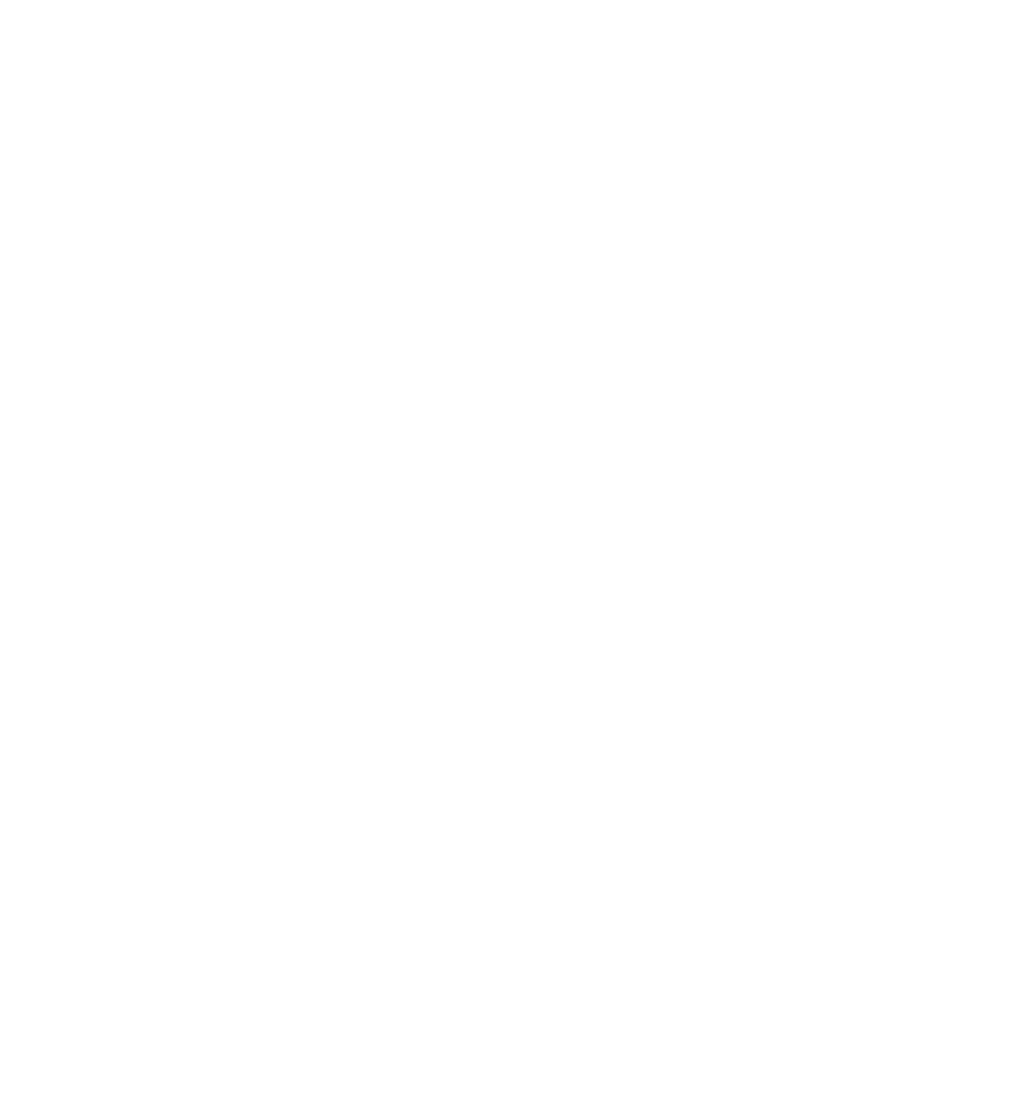
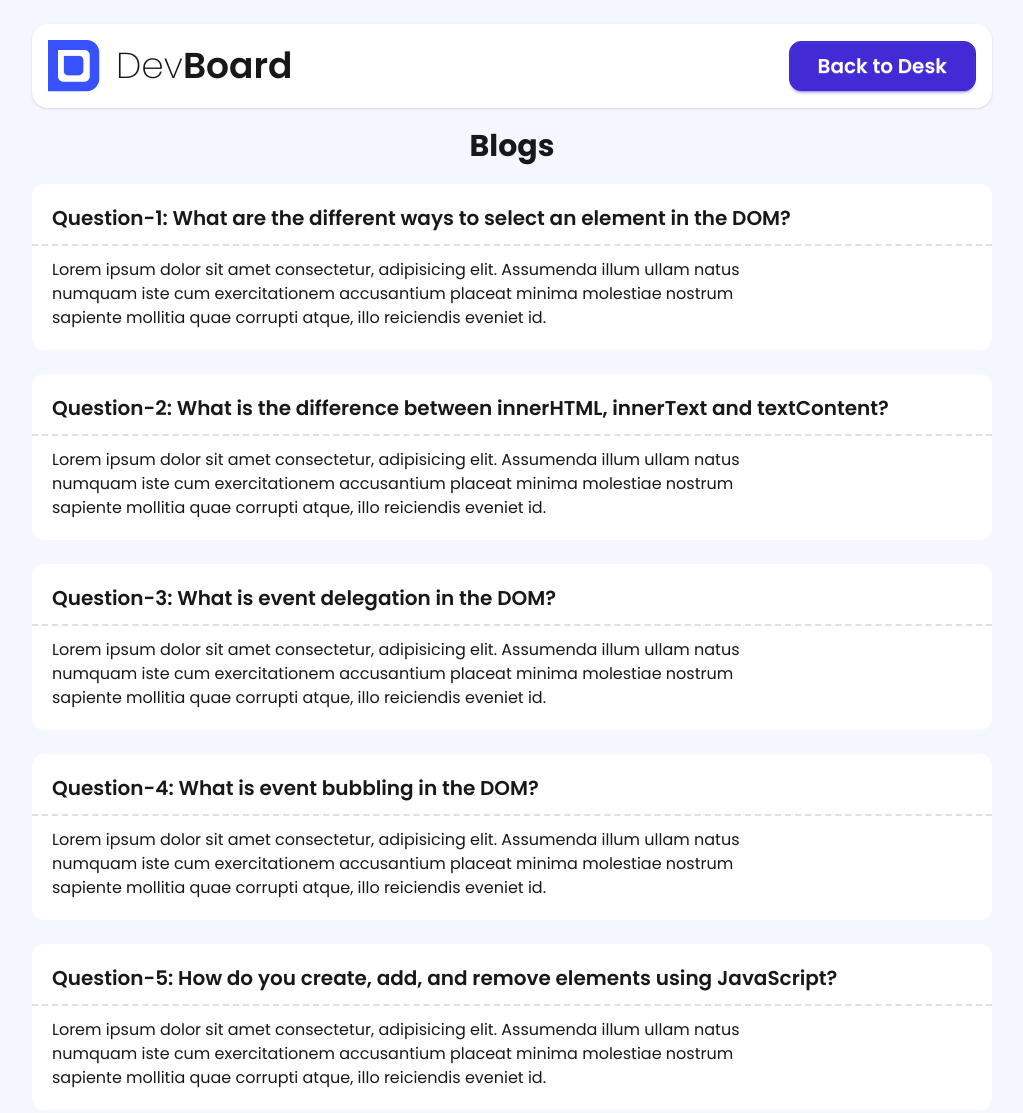
Before and after one commit to shahariarshawon/programming-hero-assignment-5, a plain HTML site: page blog.html in a window 1280 px wide. Shown: the whole page, without its empty margins (128-1151 px from the left). Before the commit the page ends 800 px from the top, so only its background shows below. Drawn offline with nearby package versions, Linux system fonts and the light colour scheme.

Commit message:
completed the design section

```diff
--- a/blog.html
+++ b/blog.html
@@ -8,9 +8,62 @@
          <script src="https://cdn.jsdelivr.net/npm/@tailwindcss/browser@4"></script>
          <!-- css connection -->
           <link rel="stylesheet" href="style/style.css">
+          <!-- favicon -->
+           <link rel="shortcut icon" href="assets/favivon.png" type="image/x-icon">
+           <!-- poppins font connection -->
+           <link rel="preconnect" href="https://fonts.googleapis.com">
+           <link rel="preconnect" href="https://fonts.gstatic.com" crossorigin>
+           <link href="https://fonts.googleapis.com/css2?family=Poppins:ital,wght@0,100;0,200;0,300;0,400;0,500;0,600;0,700;0,800;0,900;1,100;1,200;1,300;1,400;1,500;1,600;1,700;1,800;1,900&display=swap" rel="stylesheet">
         <title>Dev Board</title>
     </head>
-<body>
+<body class="poppins bg-[#F4F7FF] min-h-screen px-40 pb-16">
+    <header class="  ">
+        <nav class="pt-6">
+            <div class="navbar bg-base-100 shadow-sm flex justify-between rounded-2xl p-4">
+                <div class="flex items-center gap-4">
+                    <img  src="assets/logo.png" alt="">
+                <div class="">
+                  <a class="link no-underline text-4xl"><p><span class="font-extralight">Dev</span><span class="font-semibold">Board</span></p></a>
+                </div>
+                </div>
+               <div>
+                <button class="btn btn-primary text-xl py-6 px-7 rounded-xl">Back to Desk</button>
+               </div>
+              </div>
+        </nav>
+    </header>
+    <div>
+        <h2 class="text-center text-3xl my-5 font-bold">Blogs</h2>
+    </div>
+<!-- quesrion's part -->
+ <!-- 1st quesrion -->
+ <div class="bg-white py-5 rounded-xl mb-6">
+    <div class="px-5 pb-3"><h2 class="font-semibold text-xl">Question-1: What are the different ways to select an element  in the DOM?</h2></div>
+    <div class="border-t-2  border-[#dddfe9] border-dashed"><p class="px-5 pt-3 pr-[200px]">Lorem ipsum dolor sit amet consectetur, adipisicing elit. Assumenda illum ullam natus numquam iste cum exercitationem accusantium placeat minima molestiae nostrum sapiente mollitia quae corrupti atque, illo reiciendis eveniet id.</p></div>
+ </div>
+ <!-- 2nd question -->
+ <div class="bg-white py-5 rounded-xl mb-6">
+    <div class="px-5 pb-3"><h2 class="font-semibold text-xl">Question-2: What is the difference between innerHTML, innerText and textContent?</h2></div>
+    <div class="border-t-2  border-[#dddfe9] border-dashed"><p class="px-5 pt-3 pr-[200px]">Lorem ipsum dolor sit amet consectetur, adipisicing elit. Assumenda illum ullam natus numquam iste cum exercitationem accusantium placeat minima molestiae nostrum sapiente mollitia quae corrupti atque, illo reiciendis eveniet id.</p></div>
+ </div>
+ <!-- 3rd quesrion -->
+ <div class="bg-white py-5 rounded-xl mb-6">
+    <div class="px-5 pb-3"><h2 class="font-semibold text-xl">Question-3: What is event delegation in the DOM?</h2></div>
+    <div class="border-t-2  border-[#dddfe9] border-dashed"><p class="px-5 pt-3 pr-[200px]">Lorem ipsum dolor sit amet consectetur, adipisicing elit. Assumenda illum ullam natus numquam iste cum exercitationem accusantium placeat minima molestiae nostrum sapiente mollitia quae corrupti atque, illo reiciendis eveniet id.</p></div>
+ </div>
+ <!-- 4th quesrion -->
+ <div class="bg-white py-5 rounded-xl mb-6">
+    <div class="px-5 pb-3"><h2 class="font-semibold text-xl">Question-4: What is event bubbling in the DOM?</h2></div>
+    <div class="border-t-2  border-[#dddfe9] border-dashed"><p class="px-5 pt-3 pr-[200px]">Lorem ipsum dolor sit amet consectetur, adipisicing elit. Assumenda illum ullam natus numquam iste cum exercitationem accusantium placeat minima molestiae nostrum sapiente mollitia quae corrupti atque, illo reiciendis eveniet id.</p></div>
+ </div>
+ <!-- 5th question -->
+ <div class="bg-white py-5 rounded-xl mb-6">
+    <div class="px-5 pb-3"><h2 class="font-semibold text-xl">Question-5: How do you create, add, and remove elements using JavaScript?</h2></div>
+    <div class="border-t-2  border-[#dddfe9] border-dashed"><p class="px-5 pt-3 pr-[200px]">Lorem ipsum dolor sit amet consectetur, adipisicing elit. Assumenda illum ullam natus numquam iste cum exercitationem accusantium placeat minima molestiae nostrum sapiente mollitia quae corrupti atque, illo reiciendis eveniet id.</p></div>
+ </div>
+
+
+
 
 </body>
 </html>
```
Lines whose indentation alone changed are shown as unchanged.
